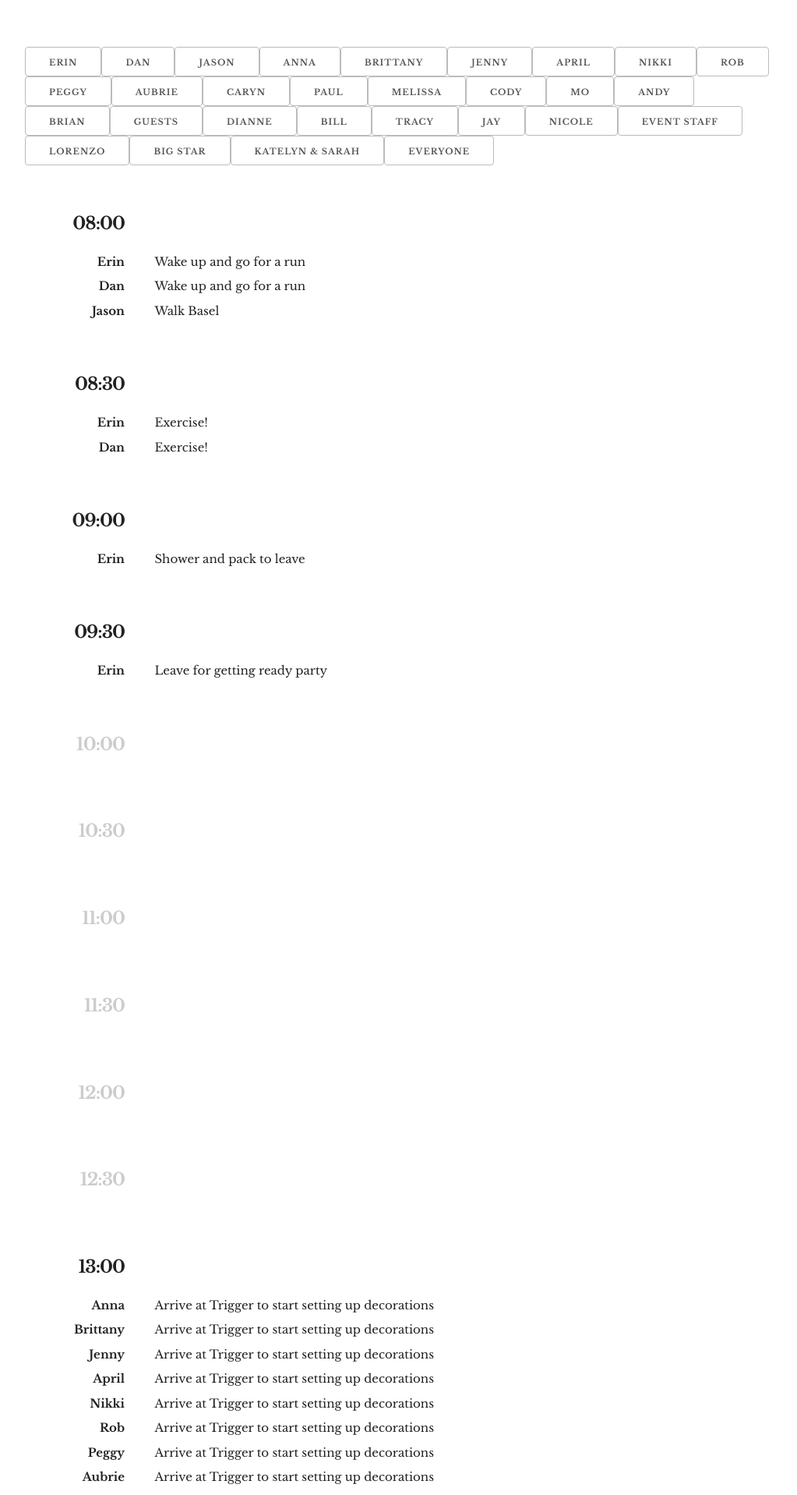
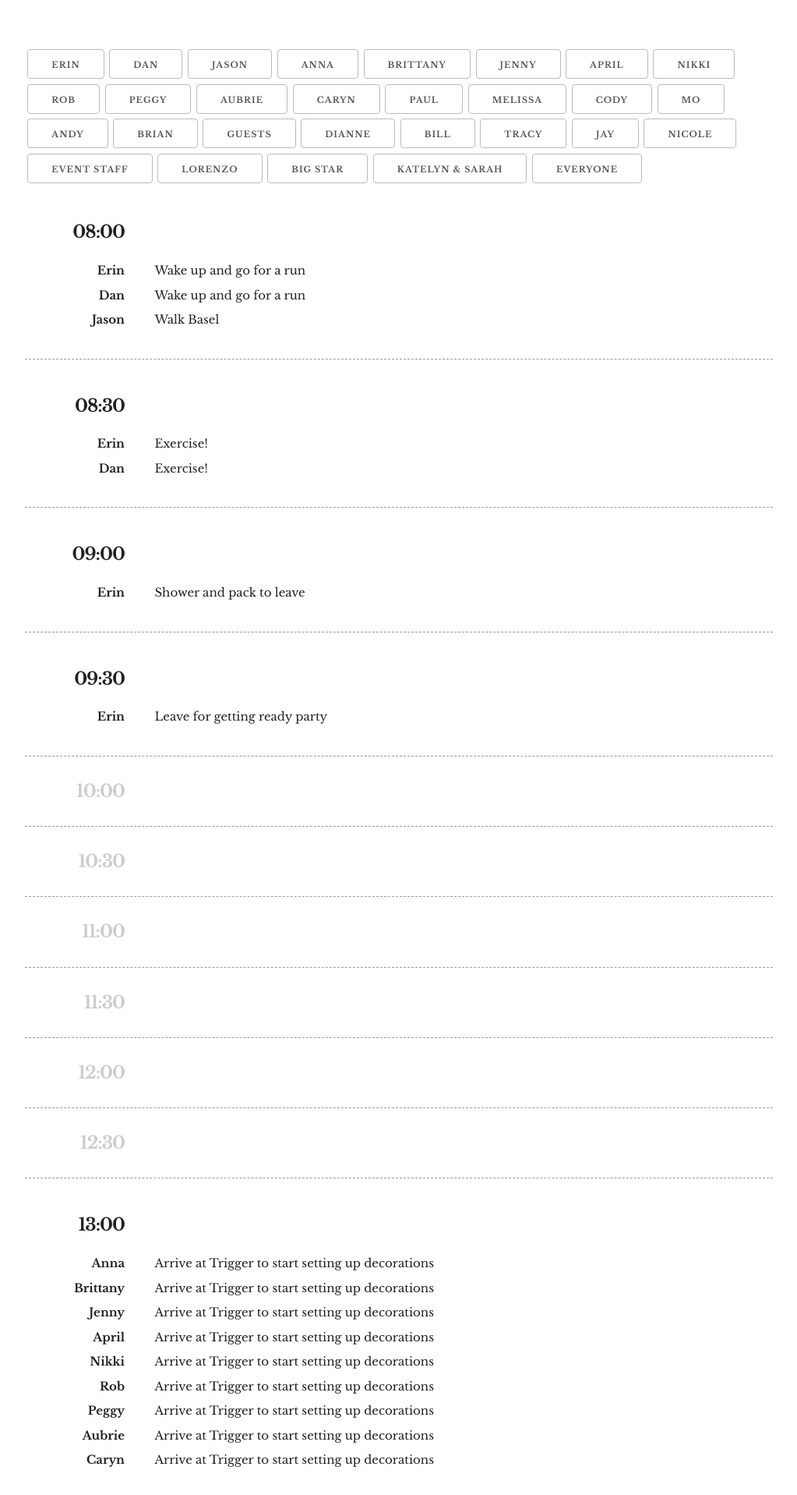
Before and after one commit to danswick/erandan, a Jekyll site: the page built from itinerary/index.html, in a window 1280 px wide. Shown: the top 1917 px of the page at 78% size, without its empty margins (128-1151 px from the left). Built offline with Jekyll 4.4.1, drawn with Linux system fonts in a browser that asks for light colours.

Commit message:
style updates

```diff
--- a/itinerary/index.html
+++ b/itinerary/index.html
@@ -9,15 +9,21 @@ title: itinerary
 			margin-top: 4em;
 		}
 		.timeslot {
-			margin-top: 3em;
+			margin-top: 2em;
 			padding-top: 1em;
-			/*border-top: 1px dashed #999;*/
+			padding-bottom: 2em;
+    		border-bottom: 1px dashed #999;
 		}
 		.inactiveRole {
 			display: 'none';
 		}
-		.inactiveTime h3 {
+		#itineraryContainer .inactiveTime h3 {
 			color: #ccc;
+			margin-bottom: 0;
+			padding-bottom: 0;
+		}
+		.inactiveTime {
+			margin-top: 1em;
 		}
 		#itineraryContainer h3 {
 			font-size: 1.5em;
@@ -40,6 +46,9 @@ title: itinerary
 			clear: both;
 			content: "";
 			overflow: auto;
+		}
+		.role-button {
+			margin: 0.3em;
 		}
 	</style>
 
```
